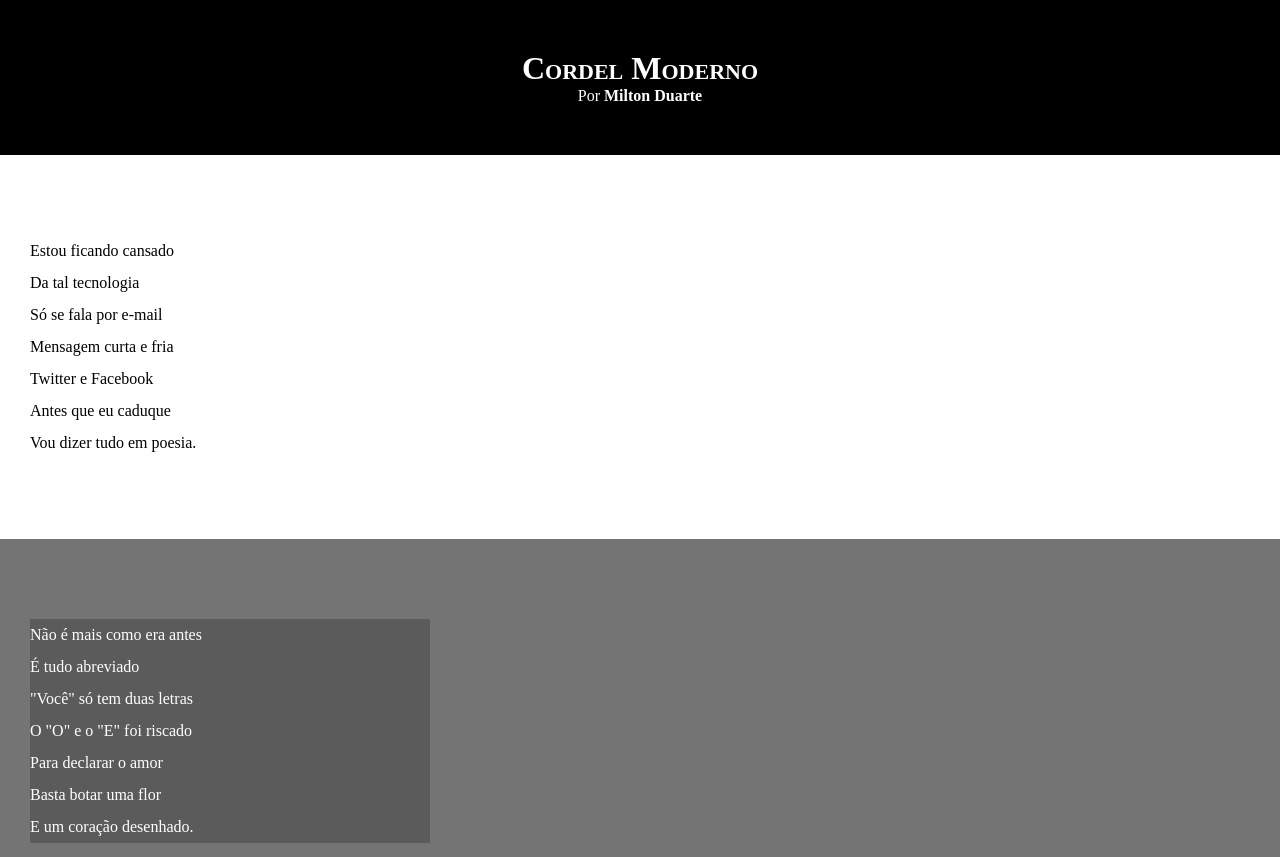
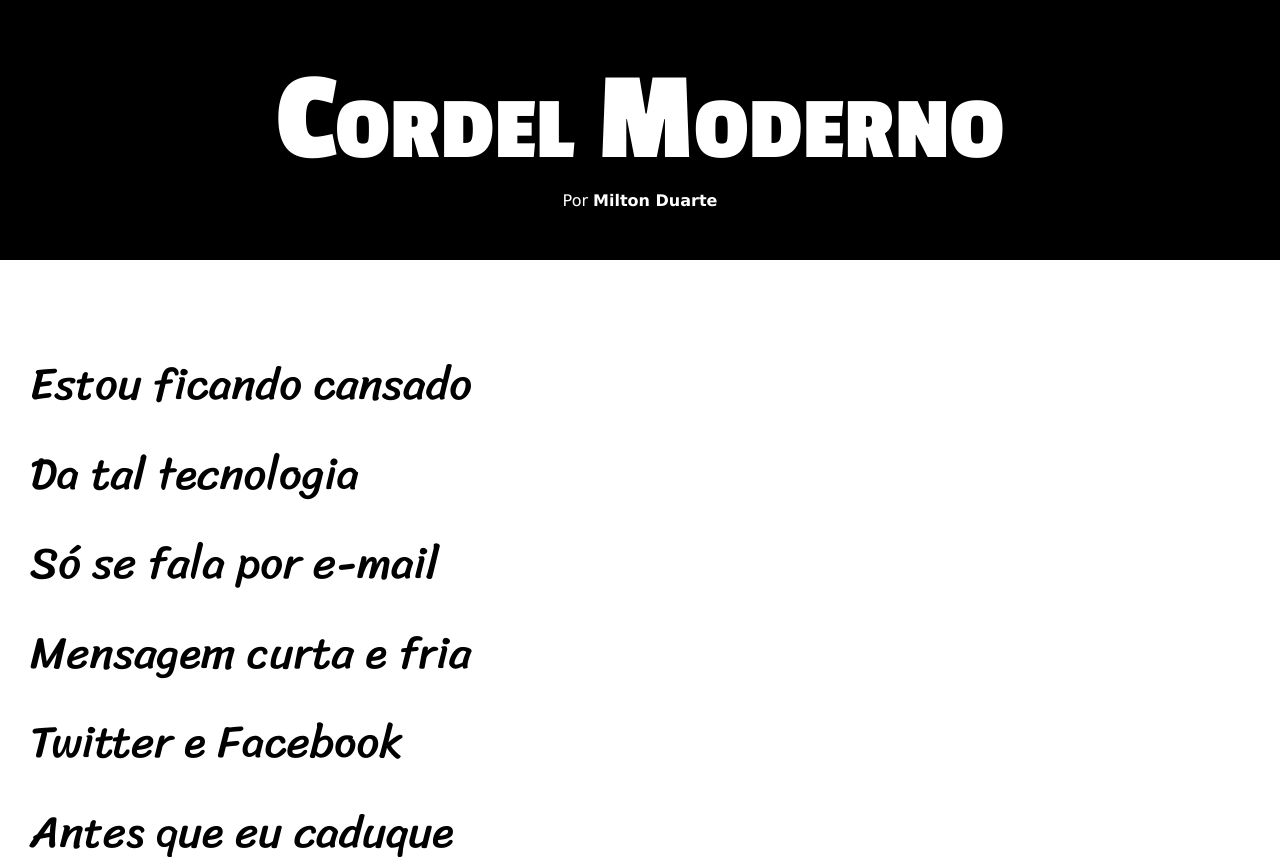
Before and after one commit to jbpieri/html5-css, a plain HTML site: page desafios/012/index.html in a window 1280 px wide. Shown: the top 857 px of the page. Drawn offline with Linux system fonts and the light colour scheme.

Commit message:
atualização de estilos desafio 22

```diff
--- a/desafios/012/estilo/style.css
+++ b/desafios/012/estilo/style.css
@@ -1,4 +1,14 @@
 @charset "utf-8";
+
+@import url("https://fonts.googleapis.com/css2?family=Passion+One:wght@400;700;900&family=Sriracha&display=swap");
+
+/*@import url('https://fonts.googleapis.com/css2?family=Sriracha&display=swap');*/
+
+:root {
+  --fonte1: Verdana, Geneva, Tahoma, sans-serif;
+  --fonte2: "Passion One", cursive;
+  --fonte3: "Sriracha", cursive;
+}
 
 * {
   margin: 0px;
@@ -8,6 +18,7 @@
 html body {
   min-height: 100vh;
   background-color: darkgrey;
+  font-family: var(--fonte1);
 }
 
 header {
@@ -18,6 +29,8 @@ header {
 header > h1 {
   padding-top: 50px;
   font-variant: small-caps;
+  font-family: var(--fonte2);
+  font-size: 10vw;
 }
 header > p {
   padding-bottom: 50px;
@@ -37,9 +50,10 @@ section {
   padding-bottom: 10vh;
   line-height: 2em;
   padding-left: 30px;
+  font-family: var(--fonte3);
+  font-size: 3.5vw;
 }
 section.imagem > p {
-  width: 400px;
   background-color: rgba(0, 0, 0, 0.219);
 }
 section.normal {
@@ -47,6 +61,8 @@ section.normal {
   color: black;
 }
 section.imagem {
+  display: inline-block;
+  padding: 5px;
   background-color: rgba(0, 0, 0, 0.312);
   color: white;
 }
```
